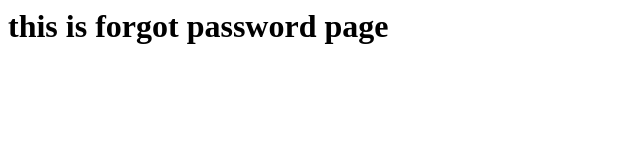
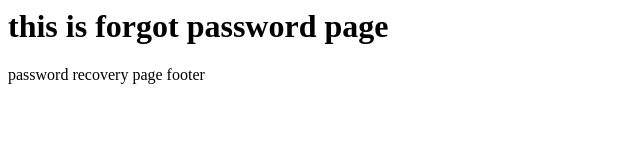
Before and after one commit to JamshiFouad/git-practice2, a plain HTML site: page forgot-password.html in a window 1280 px wide. Shown: the whole page, without its empty margins (0-640 px from the left). Drawn offline with Linux system fonts and the light colour scheme.

Commit message:
footer added in forgot-password page

```diff
--- a/forgot-password.html
+++ b/forgot-password.html
@@ -6,5 +6,8 @@
         <h1>
             this is forgot password page
         </h1>
+        <footer>
+            password recovery page footer
+        </footer>
     </body>
 </html>
```
